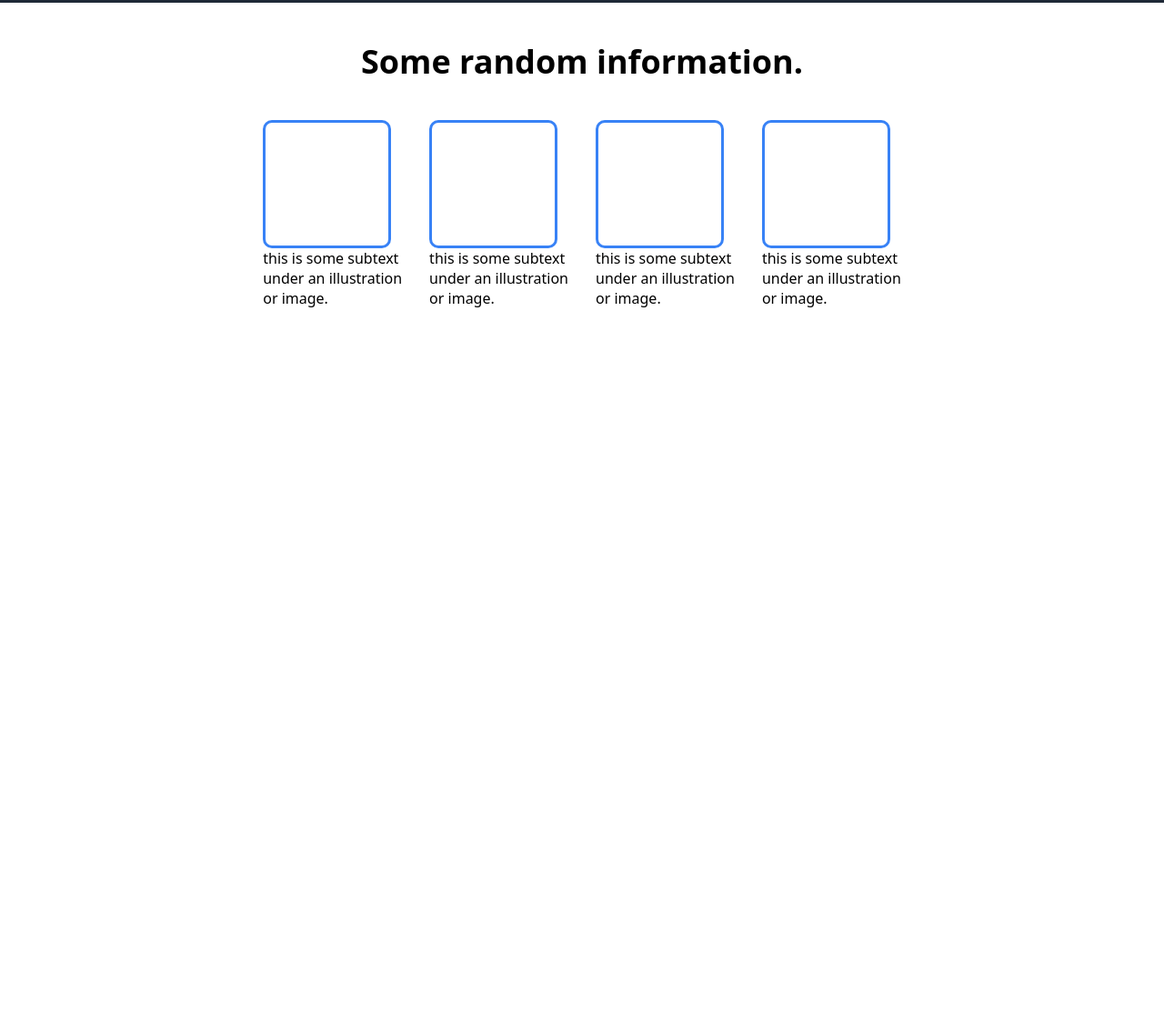
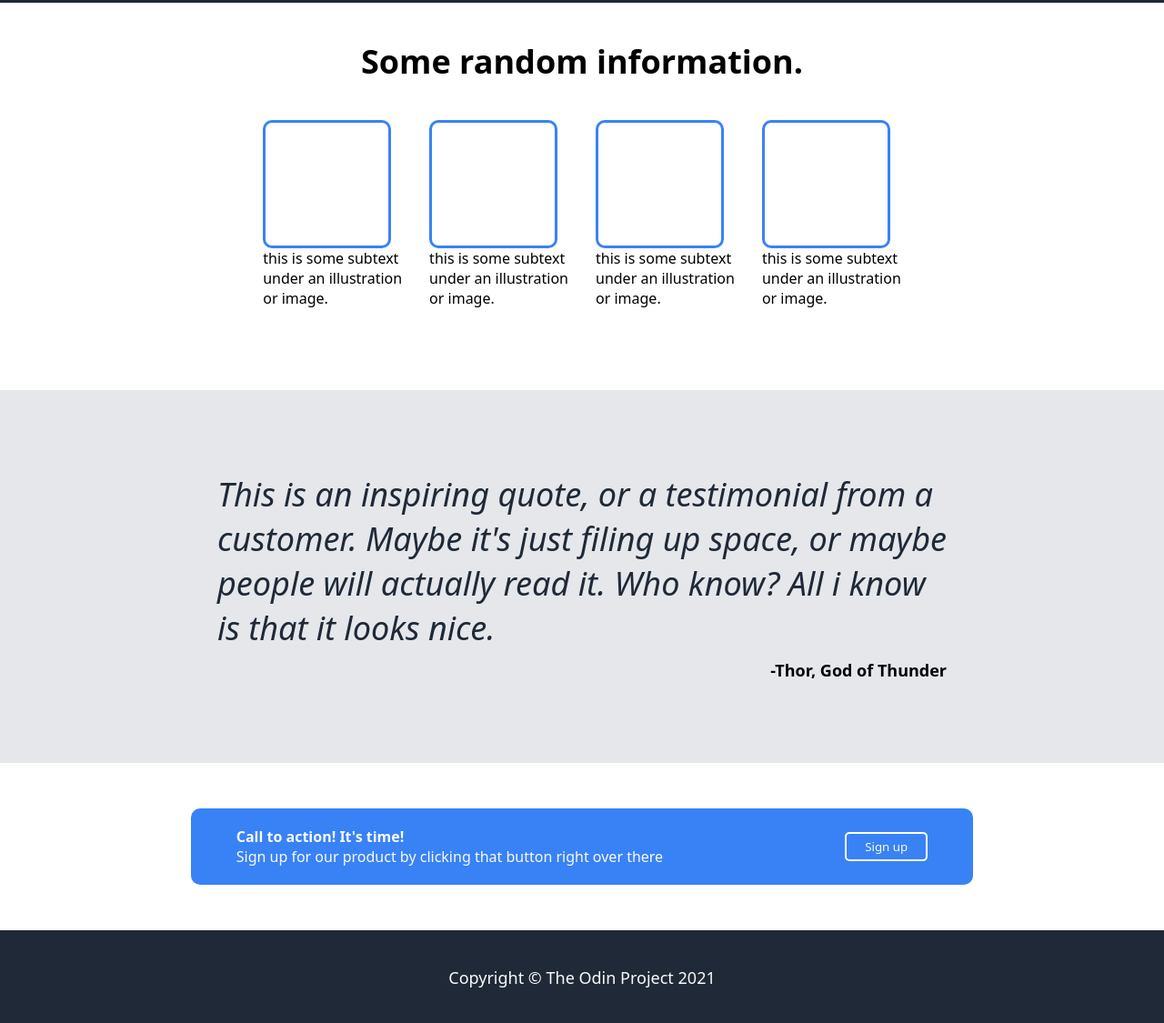
Before and after one commit to Skelewillie/Landing-Page, a plain HTML site: page index.html in a window 1280 px wide. Shown: the part 397-1522 px from the top of the page at 91% size. Before the commit the page ends 800 px from the top, so only its background shows below. Drawn offline with Linux system fonts and the light colour scheme.

Commit message:
Finish project

```diff
--- a/index.html
+++ b/index.html
@@ -65,7 +65,30 @@
                 </div>
             </div>
         </div>
+        <div class="quote-cont">
+            <div class="container">
+                <div class="quote">This is an inspiring quote, or a testimonial from a <br> customer. Maybe it's just filing up space, or maybe <br> people will actually read it. Who know? All i know <br> is that it looks nice.</div>
+                <div class="author">-Thor, God of Thunder</div>
+            </div>
+        </div>
+        <div class="cta-container">
+            <div class="banner">
+                <div class="text">
+                    <p class="head">Call to action! It's time!</p>
+                    <p>Sign up for our product by clicking that button right over there</p>
+                </div>
+                <div class="button">
+                    <button>Sign up</button>
+                </div>
+            </div>
+        </div>
     </main>
-    <footer></footer>
+    <footer>
+        <div class="footer">
+            <div class="foot-text">
+                Copyright &copy; The Odin Project 2021
+            </div>
+        </div>
+    </footer>
 </body>
 </html>
--- a/styles.css
+++ b/styles.css
@@ -1,9 +1,15 @@
 *{
     font-family: system-ui, -apple-system, BlinkMacSystemFont, Roboto, Oxygen, Ubuntu, Cantarell, 'Open Sans', 'Helvetica Neue', sans-serif;
     color: #f9faf9;
+
 }
 
 body{
+    margin: 0;
+
+}
+
+p{
     margin: 0;
 }
 
@@ -71,6 +77,7 @@ button{
 .information{
     display: flex;
     flex-direction: column;
+    padding-bottom: 90px;
 }
 
 .groups{
@@ -99,3 +106,70 @@ button{
     border-color: #3882f6;
     border-radius: 10px;
 }
+
+.quote-cont{
+    padding: 90px;
+    background-color: #e5e7eb;
+    display: flex;
+    flex-wrap: wrap;
+    justify-content: center;
+    align-items: center;
+}
+.quote-cont.container{
+    display: flex;
+    flex-direction: column;
+}
+.quote-cont .container .quote{
+    font-size: 36px;
+    font-style: italic;
+    font-weight: lighter;
+    color:  #1f2937;
+}
+.quote-cont .container .author{
+    color: black;
+    font-size: large;
+    font-weight: 700;
+    display: flex;
+    justify-content: end;
+}
+.cta-container{
+    background-color: white;
+    display: flex;
+    flex-wrap: wrap;
+    justify-content: center;
+    align-content: center;
+    padding: 50px;
+}
+.cta-container .banner{
+    background-color: #3882f6;
+    border-radius: 10px;
+    display: flex;
+    flex-wrap: wrap;
+    align-content: center;
+    padding: 20px 50px 20px 50px;
+    gap: 200px;
+}
+.cta-container .banner .button{
+    display: flex;
+    flex-wrap: wrap;
+    align-content: center;
+    justify-content: center;
+}
+.cta-container .banner .button button{
+    border: 2px solid white;
+    border-radius: 5px;
+    align-content: center;
+}
+
+p.head{
+    font-weight: 700;
+}
+footer{
+    background-color: #1f2937;
+    display: flex;
+    flex-wrap: wrap;
+    align-content: center;
+    justify-content: center;
+    padding: 40px 0 40px 0;
+    font-size: large;
+}
```
